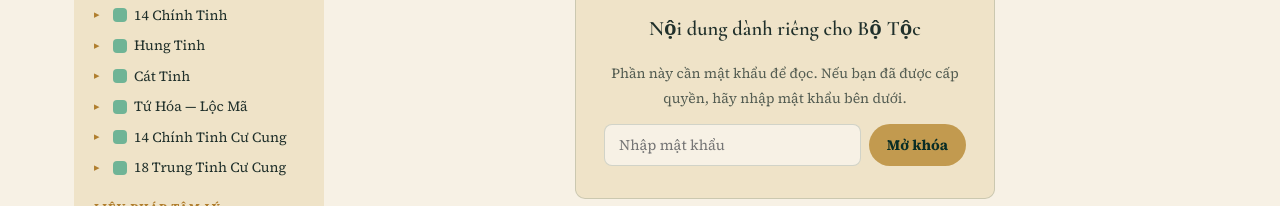
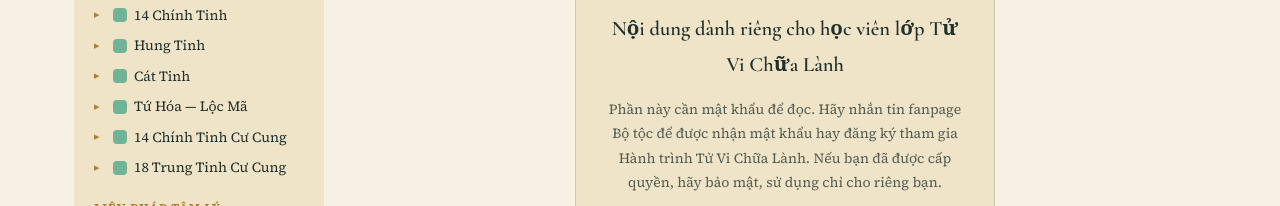
Before and after one commit to tuvichualanh/tvcl-website, a plain HTML site: page docs/d1-tu-vi-dao-phat-nhan-qua-nghiep.html in a window 1280 px wide. Shown: the part 572-778 px from the top of the page. Drawn offline with nearby package versions, Linux system fonts and the light colour scheme.

Commit message:
Update d1-tu-vi-dao-phat-nhan-qua-nghiep.html

```diff
--- a/docs/d1-tu-vi-dao-phat-nhan-qua-nghiep.html
+++ b/docs/d1-tu-vi-dao-phat-nhan-qua-nghiep.html
@@ -47,8 +47,8 @@
     <div class="lock-gate" id="lock-gate">
       <div class="lock-card">
         <div class="lock-icon">🔒</div>
-        <h3>Nội dung dành riêng cho Bộ Tộc</h3>
-        <p>Phần này cần mật khẩu để đọc. Nếu bạn đã được cấp quyền, hãy nhập mật khẩu bên dưới.</p>
+        <h3>Nội dung dành riêng cho học viên lớp Tử Vi Chữa Lành</h3>
+        <p>Phần này cần mật khẩu để đọc. Hãy nhắn tin fanpage Bộ tộc để được nhận mật khẩu hay đăng ký tham gia Hành trình Tử Vi Chữa Lành. Nếu bạn đã được cấp quyền, hãy bảo mật, sử dụng chỉ cho riêng bạn.</p>
         <form id="lock-form">
           <input type="password" id="lock-password" placeholder="Nhập mật khẩu" autocomplete="off">
           <button type="submit">Mở khóa</button>
```
